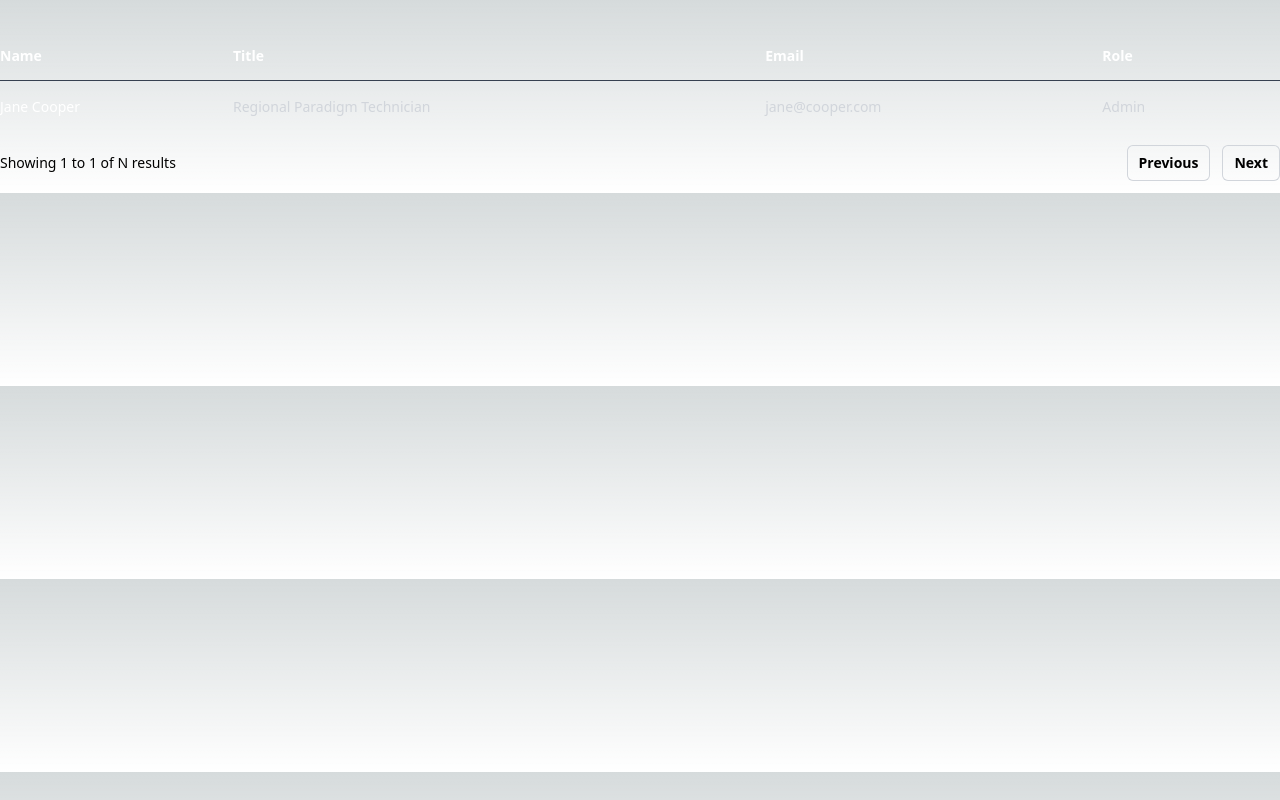
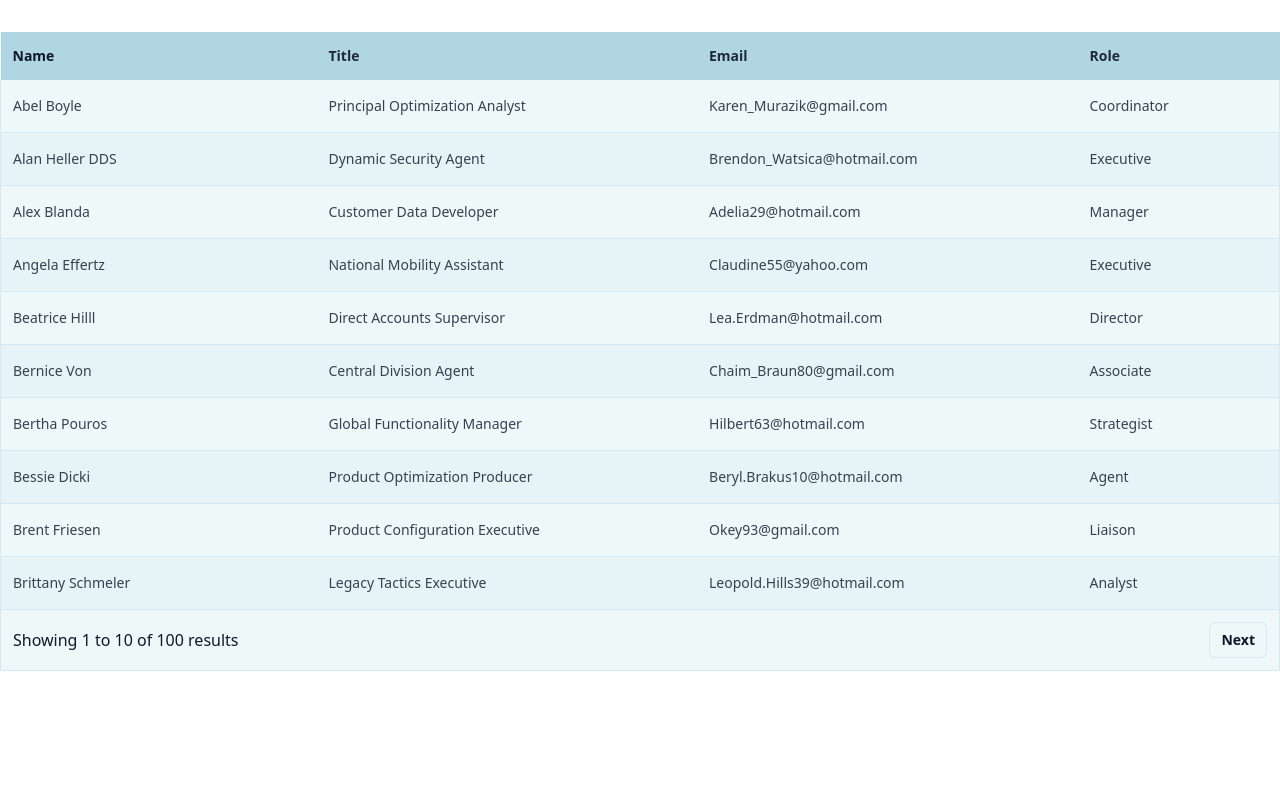
Before and after one commit to gorrion-io/summer-camp-2023, a Next.js app: page /task in a window 1280 px wide. Shown: the top 800 px of the page. Built offline with nearby package versions, Linux system fonts and the light colour scheme.

Commit message:
ux and ui

```diff
--- /dev/null
+++ b/lib/utils.ts
@@ -0,0 +1,6 @@
+import { ClassValue, clsx } from "clsx"
+import { twMerge } from "tailwind-merge"
+
+export function cn(...inputs: ClassValue[]) {
+  return twMerge(clsx(inputs))
+}
--- a/package.json
+++ b/package.json
@@ -15,13 +15,18 @@
     "@types/react": "18.2.6",
     "@types/react-dom": "18.2.4",
     "autoprefixer": "10.4.14",
+    "class-variance-authority": "^0.6.0",
+    "clsx": "^1.2.1",
     "eslint": "8.40.0",
     "eslint-config-next": "13.4.2",
+    "lucide-react": "^0.233.0",
     "next": "13.4.2",
     "postcss": "8.4.23",
     "react": "18.2.0",
     "react-dom": "18.2.0",
+    "tailwind-merge": "^1.13.0",
     "tailwindcss": "3.3.2",
+    "tailwindcss-animate": "^1.0.5",
     "typescript": "5.0.4"
   }
 }
--- a/pages/_app.tsx
+++ b/pages/_app.tsx
@@ -1,6 +1,15 @@
 import '@/styles/globals.css'
 import type { AppProps } from 'next/app'
+import { QueryClient, QueryClientProvider } from '@tanstack/react-query'
+
+const queryClient = new QueryClient();
+
 
 export default function App({ Component, pageProps }: AppProps) {
-  return <Component {...pageProps} />
+  return(
+    <QueryClientProvider client={queryClient}>
+      <Component {...pageProps} />
+    </QueryClientProvider>
+  )
+
 }
--- a/pages/api/people.ts
+++ b/pages/api/people.ts
@@ -1,3 +1,4 @@
+import { faker } from "@faker-js/faker";
 import type { NextApiRequest, NextApiResponse } from "next";
 
 type User = {
@@ -7,16 +8,54 @@ type User = {
   role: string;
 };
 
-/**
- * TODO: Prepare an endpoint to return a list of users
- * User faker.js or similar library to generate fake data, the minimal number of users is 100
- * The endpoint should return a pagination of 10 users per page
- * The endpoint should accept a query parameter "page" to return the corresponding page
- */
+type Response = {
+  paginatedUsers: User[];
+  paginationStartIndex: number;
+  TOTAL_USERS: number;
+};
+
+
+const USERS_PER_PAGE = 10;
+const TOTAL_USERS = 100;
+
+
+function generateUserData(): User {
+  return {
+    name: faker.person.fullName(),
+    email: faker.internet.email(),
+    title: faker.person.jobTitle(),
+    role: faker.person.jobType(),
+  };
+}
+
+const userList = faker.helpers.multiple(generateUserData, {
+  count: TOTAL_USERS,
+});
 
 export default function handler(
   req: NextApiRequest,
-  res: NextApiResponse<User[]>
+  res: NextApiResponse<Response>
 ) {
-  res.status(200).json([]);
+  const { page = "1" } = req.query;
+  const currentPage = Number(page);
+
+  const paginationStartIndex = (currentPage - 1) * USERS_PER_PAGE;
+  const paginationEndIndex = paginationStartIndex + USERS_PER_PAGE;
+  const totalPages = (TOTAL_USERS / USERS_PER_PAGE)
+
+  // if (currentPage < 1 || currentPage > totalPages) {
+  //   return res.status(400).json({ error: "Invalid page number" });
+  // }
+
+  const sortedUsers = userList.sort((a, b) => a.name.localeCompare(b.name))
+
+  const paginatedUsers = sortedUsers.slice(paginationStartIndex, paginationEndIndex);
+
+  const response = {
+    paginatedUsers,
+    paginationStartIndex,
+    TOTAL_USERS,
+  };
+
+  res.status(200).json(response);
 }
--- /dev/null
+++ b/pages/loading.tsx
@@ -0,0 +1,25 @@
+import { Skeleton } from "@/components/ui/skeleton"
+
+export default function Loading(){
+    return(
+        <>
+        {Array.from({ length: 10 }, (_, i) => i + 1).map((data) => (
+          <tr key={data}>
+            <td className="whitespace-nowrap py-4 pl-4 pr-3 text-sm font-medium text-white sm:pl-3">
+                <Skeleton className="h-5 w-24 bg-gray-200"/>
+            </td>
+            <td className="whitespace-nowrap px-3 py-4 text-sm">
+                <Skeleton className="h-5 w-44 bg-gray-200"/>
+            </td>
+            <td className="whitespace-nowrap px-3 py-4 text-sm">
+                <Skeleton className="h-5 w-36 bg-gray-200"/>
+            </td>
+            <td className="whitespace-nowrap px-3 py-4 text-sm">
+                <Skeleton className="h-5 w-20 bg-gray-200"/>
+            </td>
+            <td></td>
+          </tr>
+        ))}
+      </>
+    )
+}
--- a/pages/task.tsx
+++ b/pages/task.tsx
@@ -1,44 +1,77 @@
-export default function Task() {
-  /**  TODO: Create an endpoint that returns a list of people, and use that here.
-   * Use tanstack/react-query to fetch the data
-   */
-  const people = [
-    {
-      name: "Jane Cooper",
-      email: "jane@cooper.com",
-      title: "Regional Paradigm Technician",
-      role: "Admin",
-    },
-  ];
+import { useQuery } from "@tanstack/react-query";
+import { ReactElement, useState } from "react";
+import Loading from "./loading";
+
+
+type User = {
+  name: string;
+  email: string;
+  title: string;
+  role: string;
+};
+
+type Response = {
+  paginatedUsers: User[];
+  paginationStartIndex: number;
+  TOTAL_USERS: number;
+};
+
+export default function Task(): ReactElement {
+  const [currentPage, setCurrentPage] = useState(1);
+
+  const fetchPeople = async (page: number): Promise<Response> => {
+    const res = await fetch(`/api/people?page=${page}`);
+    if (!res.ok) {
+      throw new Error(
+        "Something went wrong"
+      );
+    }
+    return res.json();
+  };
+
+  const {
+    data,
+    isError,
+    error,
+  } = useQuery(["people", currentPage], () => fetchPeople(currentPage));
+
+
+  const datas = 0
+
+   console.log(data)
+
+  if (isError) return <div>{error as string}</div>;
+
   return (
-    <div className="mx-auto max-w-7xl">
-      <div className="mt-8 flow-root">
+    <div className="mx-auto max-w-7xl  ">
+      <div className="mt-8 flow-root border` border-[#4299e1]` ">
         <div className="-mx-4 -my-2 overflow-x-auto sm:-mx-6 lg:-mx-8">
-          <div className="inline-block min-w-full py-2 align-middle sm:px-6 lg:px-8">
-            <table className="min-w-full divide-y divide-gray-700">
-              <thead>
+          <div className="inline-block min-w-full py-2 align-end sm:px-6 lg:px-8">
+            {/* align-middle to wyżej */}
+            <table className="min-w-full divide-y` divide-babyblue`  pl-4">
+              <thead className="bg-powderblue">
                 <tr>
                   <th
                     scope="col"
-                    className="py-3.5 pl-4 pr-3 text-left text-sm font-semibold text-white sm:pl-0"
+                    className="w-[25%] py-3.5 pl-4 pr-3 text-left text-sm font-semibold text-primary sm:pl-3"
                   >
                     Name
                   </th>
                   <th
                     scope="col"
-                    className="px-3 py-3.5 text-left text-sm font-semibold text-white"
+                    className="w-[30%] px-3 py-3.5 text-left text-sm font-semibold text-gray-800"
                   >
                     Title
                   </th>
                   <th
                     scope="col"
-                    className="px-3 py-3.5 text-left text-sm font-semibold text-white"
+                    className="w-[30%] px-3 py-3.5 text-left text-sm font-semibold text-gray-800"
                   >
                     Email
                   </th>
                   <th
                     scope="col"
-                    className="px-3 py-3.5 text-left text-sm font-semibold text-white"
+                    className="w-[15%] px-3 py-3.5 text-left text-sm font-semibold text-gray-800"
                   >
                     Role
                   </th>
@@ -47,50 +80,76 @@ export default function Task() {
                   </th>
                 </tr>
               </thead>
-              <tbody className="divide-y divide-gray-800">
-                {people.map((person) => (
+              <tbody className="divide-y divide-babyblue [&>*:nth-child(even)]:bg-mintcream [&>*:nth-child(odd)]:bg-snowdrift border-x border-babyblue">
+                {
+                  data ?
+
+                data?.paginatedUsers.map(
+                  (person: User): ReactElement => (
                     <tr key={person.email}>
-                    <td className="whitespace-nowrap py-4 pl-4 pr-3 text-sm font-medium text-white sm:pl-0">
+                      <td className="whitespace-nowrap py-4 pl-4 pr-3 text-sm font-medium text-gray-700 sm:pl-3">
                         {person.name}
                       </td>
-                    <td className="whitespace-nowrap px-3 py-4 text-sm text-gray-300">
+                      <td className="whitespace-nowrap px-3 py-4 text-sm text-gray-700">
                         {person.title}
                       </td>
-                    <td className="whitespace-nowrap px-3 py-4 text-sm text-gray-300">
+                      <td className="whitespace-nowrap px-3 py-4 text-sm text-gray-700">
                         {person.email}
                       </td>
-                    <td className="whitespace-nowrap px-3 py-4 text-sm text-gray-300">
+                      <td className="whitespace-nowrap px-3 py-4 text-sm text-gray-700">
                         {person.role}
                       </td>
+                      <td>
+
+                      </td>
                     </tr>
-                ))}
+                  )
+                )
+                :
+
+
+                <Loading/>
+
+                }
               </tbody>
             </table>
-            {/* TODO: Pagination */}
             <nav
-              className="flex items-center justify-between py-3"
+              className="flex items-center justify-between p-3 bg-[#eef8f9] border border-babyblue"
               aria-label="Pagination"
             >
               <div className="hidden sm:block">
-                <p className="text-sm">
-                  Showing <span className="font-medium">1</span> to{" "}
-                  <span className="font-medium">1</span> of{" "}
-                  <span className="font-medium">N</span> results
-                </p>
+                Showing{" "}
+                <span className="font-medium">
+                  {data?.paginationStartIndex != null ? data.paginationStartIndex + 1 : ''}
+                </span>{" "}
+                {
+                  data ? ` to ` : null
+                }
+
+                <span className="font-medium">
+                  {(data?.paginationStartIndex ?? 0) + (data?.paginatedUsers?.length ?? 0)}
+
+                </span>{" "}
+                of <span className="font-medium">{data?.TOTAL_USERS}</span>{" "}
+                results
               </div>
               <div className="flex flex-1 justify-between sm:justify-end">
+                {currentPage > 1 && (
                   <a
-                  href="#"
-                  className="relative inline-flex items-center rounded-md px-3 py-2 text-sm font-semibold ring-1 ring-inset ring-gray-300 hover:bg-gray-50 focus-visible:outline-offset-0"
+                    onClick={() => setCurrentPage(currentPage - 1)}
+                    className="relative inline-flex items-center rounded-md px-3 py-2 text-sm font-semibold ring-1 ring-inset ring-babyblue hover:bg-babyblue select-none duration-300 hover:text-black hover:cursor-pointer focus-visible:outline-offset-0"
                   >
                     Previous
                   </a>
+                )}
+                {currentPage < 10 && (
                   <a
-                  href="#"
-                  className="relative ml-3 inline-flex items-center rounded-md px-3 py-2 text-sm font-semibold ring-1 ring-inset ring-gray-300 hover:bg-gray-50 focus-visible:outline-offset-0"
+                    onClick={() => setCurrentPage(currentPage + 1)}
+                    className="relative ml-3 inline-flex items-center rounded-md px-3 py-2 text-sm font-semibold ring-1 ring-inset ring-babyblue duration-300 select-none hover:text-black hover:cursor-pointer hover:bg-babyblue focus-visible:outline-offset-0"
                   >
                     Next
                   </a>
+                )}
               </div>
             </nav>
           </div>
--- a/styles/globals.css
+++ b/styles/globals.css
@@ -2,26 +2,84 @@
 @tailwind components;
 @tailwind utilities;
 
-:root {
-  --foreground-rgb: 0, 0, 0;
-  --background-start-rgb: 214, 219, 220;
-  --background-end-rgb: 255, 255, 255;
-}
+@layer base {
+  :root {
+    --background: 0 0% 100%;
+    --foreground: 222.2 47.4% 11.2%;
 
-@media (prefers-color-scheme: dark) {
-  :root {
-    --foreground-rgb: 255, 255, 255;
-    --background-start-rgb: 0, 0, 0;
-    --background-end-rgb: 0, 0, 0;
+    --muted: 210 40% 96.1%;
+    --muted-foreground: 215.4 16.3% 46.9%;
+
+    --popover: 0 0% 100%;
+    --popover-foreground: 222.2 47.4% 11.2%;
+
+    --card: 0 0% 100%;
+    --card-foreground: 222.2 47.4% 11.2%;
+
+    --border: 214.3 31.8% 91.4%;
+    --input: 214.3 31.8% 91.4%;
+
+    --primary: 222.2 47.4% 11.2%;
+    --primary-foreground: 210 40% 98%;
+
+    --secondary: 210 40% 96.1%;
+    --secondary-foreground: 222.2 47.4% 11.2%;
+
+    --accent: 210 40% 96.1%;
+    --accent-foreground: 222.2 47.4% 11.2%;
+
+    --destructive: 0 100% 50%;
+    --destructive-foreground: 210 40% 98%;
+
+    --ring: 215 20.2% 65.1%;
+
+    --radius: 0.5rem;
+  }
+
+  .dark {
+    --background: 224 71% 4%;
+    --foreground: 213 31% 91%;
+
+    --muted: 223 47% 11%;
+    --muted-foreground: 215.4 16.3% 56.9%;
+
+    --popover: 224 71% 4%;
+    --popover-foreground: 215 20.2% 65.1%;
+
+    --card: 224 71% 4%;
+    --card-foreground: 213 31% 91%;
+
+    --border: 216 34% 17%;
+    --input: 216 34% 17%;
+
+    --primary: 210 40% 98%;
+    --primary-foreground: 222.2 47.4% 1.2%;
+
+    --secondary: 222.2 47.4% 11.2%;
+    --secondary-foreground: 210 40% 98%;
+
+    --accent: 216 34% 17%;
+    --accent-foreground: 210 40% 98%;
+
+    --destructive: 0 63% 31%;
+    --destructive-foreground: 210 40% 98%;
+
+    --ring: 216 34% 17%;
+
+    --radius: 0.5rem;
   }
 }
 
-body {
-  color: rgb(var(--foreground-rgb));
-  background: linear-gradient(
-      to bottom,
-      transparent,
-      rgb(var(--background-end-rgb))
-    )
-    rgb(var(--background-start-rgb));
+@layer base {
+  * {
+    @apply border-border;
+  }
+  body {
+    @apply bg-background text-foreground;
+    font-feature-settings: "rlig" 1, "calt" 1;
+  }
+  .dark body{
+    @apply bg-background text-foreground;
+
+  }
 }
--- a/tailwind.config.js
+++ b/tailwind.config.js
@@ -1,18 +1,80 @@
 /** @type {import('tailwindcss').Config} */
 module.exports = {
+  darkMode: 'media',
   content: [
-    './pages/**/*.{js,ts,jsx,tsx,mdx}',
-    './components/**/*.{js,ts,jsx,tsx,mdx}',
-    './app/**/*.{js,ts,jsx,tsx,mdx}',
-  ],
+    './pages/**/*.{ts,tsx}',
+    './components/**/*.{ts,tsx}',
+    './app/**/*.{ts,tsx}',
+	],
   theme: {
+    container: {
+      center: true,
+      padding: "2rem",
+      screens: {
+        "2xl": "1400px",
+      },
+    },
     extend: {
-      backgroundImage: {
-        'gradient-radial': 'radial-gradient(var(--tw-gradient-stops))',
-        'gradient-conic':
-          'conic-gradient(from 180deg at 50% 50%, var(--tw-gradient-stops))',
+      colors: {
+        border: "hsl(var(--border))",
+        input: "hsl(var(--input))",
+        ring: "hsl(var(--ring))",
+        background: "hsl(var(--background))",
+        foreground: "hsl(var(--foreground))",
+        primary: {
+          DEFAULT: "hsl(var(--primary))",
+          foreground: "hsl(var(--primary-foreground))",
+        },
+        secondary: {
+          DEFAULT: "hsl(var(--secondary))",
+          foreground: "hsl(var(--secondary-foreground))",
+        },
+        destructive: {
+          DEFAULT: "hsl(var(--destructive))",
+          foreground: "hsl(var(--destructive-foreground))",
+        },
+        muted: {
+          DEFAULT: "hsl(var(--muted))",
+          foreground: "hsl(var(--muted-foreground))",
+        },
+        accent: {
+          DEFAULT: "hsl(var(--accent))",
+          foreground: "hsl(var(--accent-foreground))",
+        },
+        popover: {
+          DEFAULT: "hsl(var(--popover))",
+          foreground: "hsl(var(--popover-foreground))",
+        },
+        card: {
+          DEFAULT: "hsl(var(--card))",
+          foreground: "hsl(var(--card-foreground))",
+        },
+        mintcream: '#e6f4f7',
+        snowdrift: '#eef8f9',
+        whisper: '#f7fbfc',
+        powderblue: '#b0d6e3',
+        babyblue: '#d5e9f2',
+      },
+      borderRadius: {
+        lg: "var(--radius)",
+        md: "calc(var(--radius) - 2px)",
+        sm: "calc(var(--radius) - 4px)",
+      },
+      keyframes: {
+        "accordion-down": {
+          from: { height: 0 },
+          to: { height: "var(--radix-accordion-content-height)" },
+        },
+        "accordion-up": {
+          from: { height: "var(--radix-accordion-content-height)" },
+          to: { height: 0 },
+        },
+      },
+      animation: {
+        "accordion-down": "accordion-down 0.2s ease-out",
+        "accordion-up": "accordion-up 0.2s ease-out",
       },
     },
   },
-  plugins: [],
+  plugins: [require("tailwindcss-animate")],
 }
```
Also changed, not shown: components/ui/skeleton.tsx (added, +15 -0 lines), 1 other file (tests, documents, lock files or other folders). Lines whose indentation alone changed are shown as unchanged.
